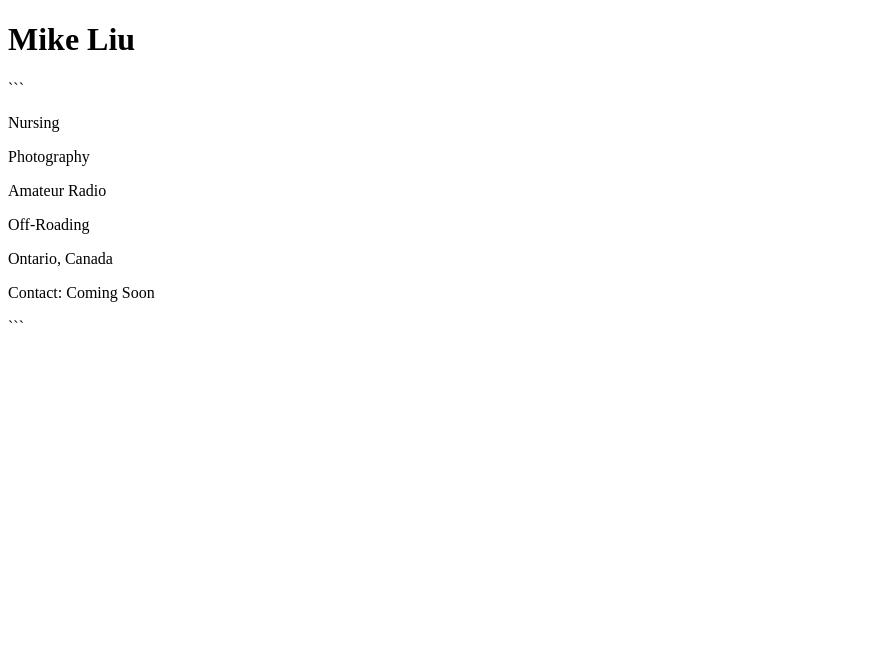
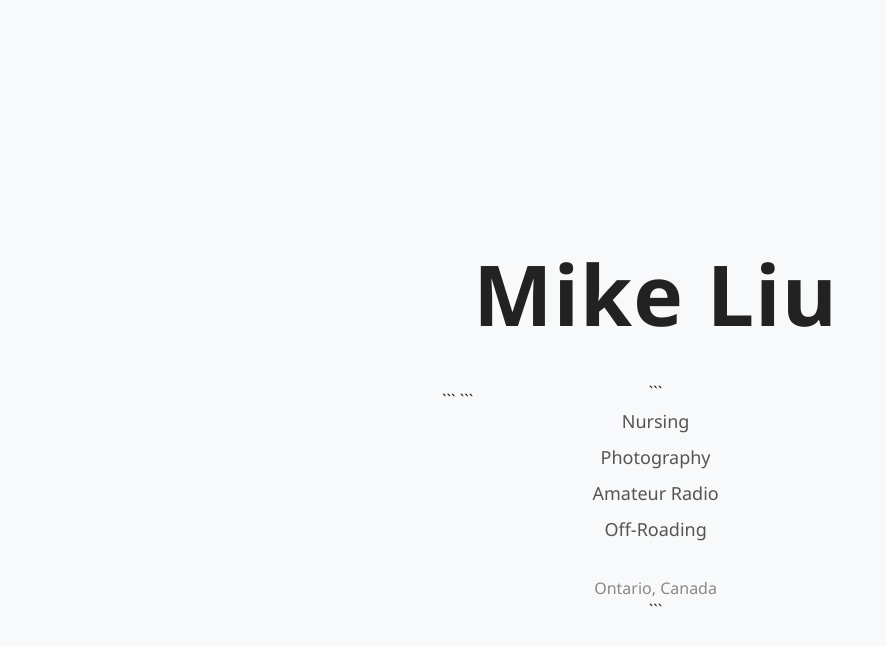
Before and after one commit to Mikeliuca/shuailiu.ca, a plain HTML site: page index.html in a window 1280 px wide. Shown: the whole page, without its empty margins (0-886 px from the left). Drawn offline with Linux system fonts and the light colour scheme.

Commit message:
Update index.html

````diff
--- a/index.html
+++ b/index.html
@@ -3,23 +3,63 @@
 <html>
 <head>
     <title>Shuai Liu</title>
+
+```
+<style>
+    body {
+        background-color: #f8f9fa;
+        font-family: "Segoe UI", Arial, sans-serif;
+        display: flex;
+        justify-content: center;
+        align-items: center;
+        height: 100vh;
+        margin: 0;
+        text-align: center;
+        color: #222;
+    }
+
+    h1 {
+        font-size: 84px;
+        font-weight: 700;
+        margin-bottom: 30px;
+        letter-spacing: 1px;
+    }
+
+    .content {
+        font-size: 18px;
+        line-height: 2;
+        color: #555;
+    }
+
+    .location {
+        margin-top: 30px;
+        font-size: 16px;
+        color: #888;
+    }
+</style>
+```
+
 </head>
+
 <body>
+
+<div>
     <h1>Mike Liu</h1>
 
 ```
-<p>Nursing</p>
+<div class="content">
+    Nursing<br>
+    Photography<br>
+    Amateur Radio<br>
+    Off-Roading
+</div>
 
-<p>Photography</p>
+<div class="location">
+    Ontario, Canada
+</div>
+```
 
-<p>Amateur Radio</p>
-
-<p>Off-Roading</p>
-
-<p>Ontario, Canada</p>
-
-<p>Contact: Coming Soon</p>
-```
+</div>
 
 </body>
 </html>
````
